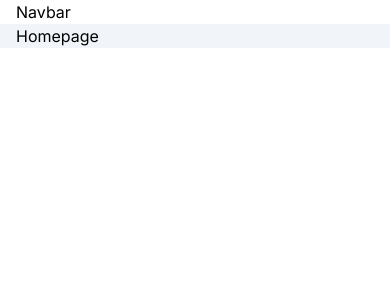
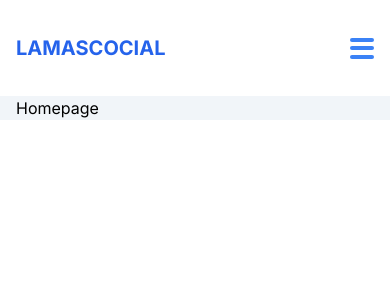
Before and after one commit to sergey87chuvasov/Social-Media-App, a Next.js app: page / in a window 390 px wide. Shown: the top 300 px of the page. Built offline with nearby package versions, Linux system fonts and the light colour scheme.

Commit message:
added Responsive Navbar with Tailwind

```diff
--- /dev/null
+++ b/src/app/components/MobileMenu.tsx
@@ -0,0 +1,13 @@
+const MobileMenu = () => {
+    return (
+      <div className=''>
+        <div className="flex flex-col gap-[4.5px] cursor-pointer">
+            <div className="w-6 h-1 bg-blue-500 rounded-sm" />
+            <div className="w-6 h-1 bg-blue-500 rounded-sm" />
+            <div className="w-6 h-1 bg-blue-500 rounded-sm" />
+        </div>
+      </div>
+    )
+  }
+
+  export default MobileMenu
--- a/src/app/components/Navbar.tsx
+++ b/src/app/components/Navbar.tsx
@@ -1,6 +1,17 @@
+import Link from "next/link"
+import MobileMenu from "./MobileMenu"
+
 const Navbar = () => {
     return (
-      <div className=''>Navbar</div>
+      <div className='h-24 flex items-center justify-between'>
+        <div className="">
+            <Link href='/' className="font-bold text-xl text-blue-600">LAMASCOCIAL</Link>
+        </div>
+        <div className="hidden"></div>
+        <div className="">
+            <MobileMenu />
+        </div>
+      </div>
     )
   }
 
```
